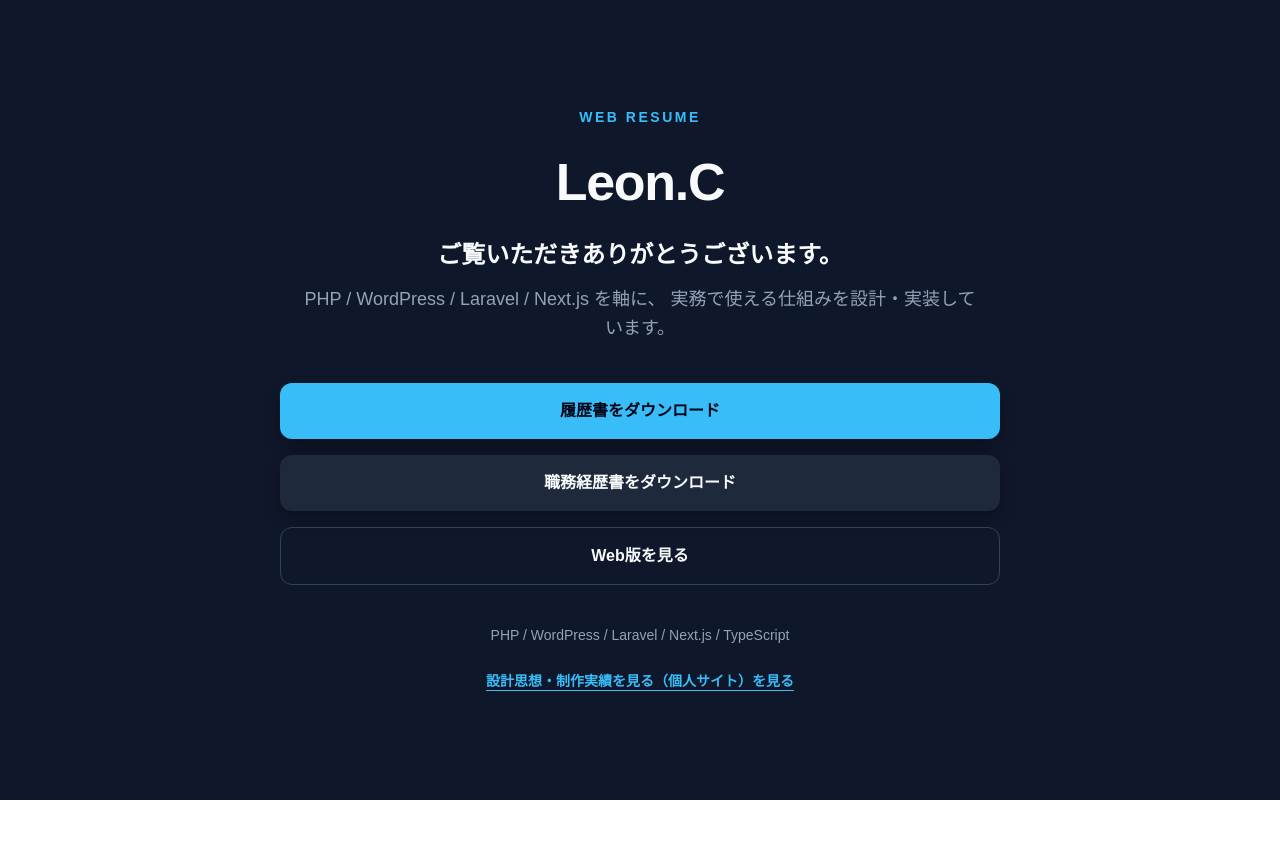
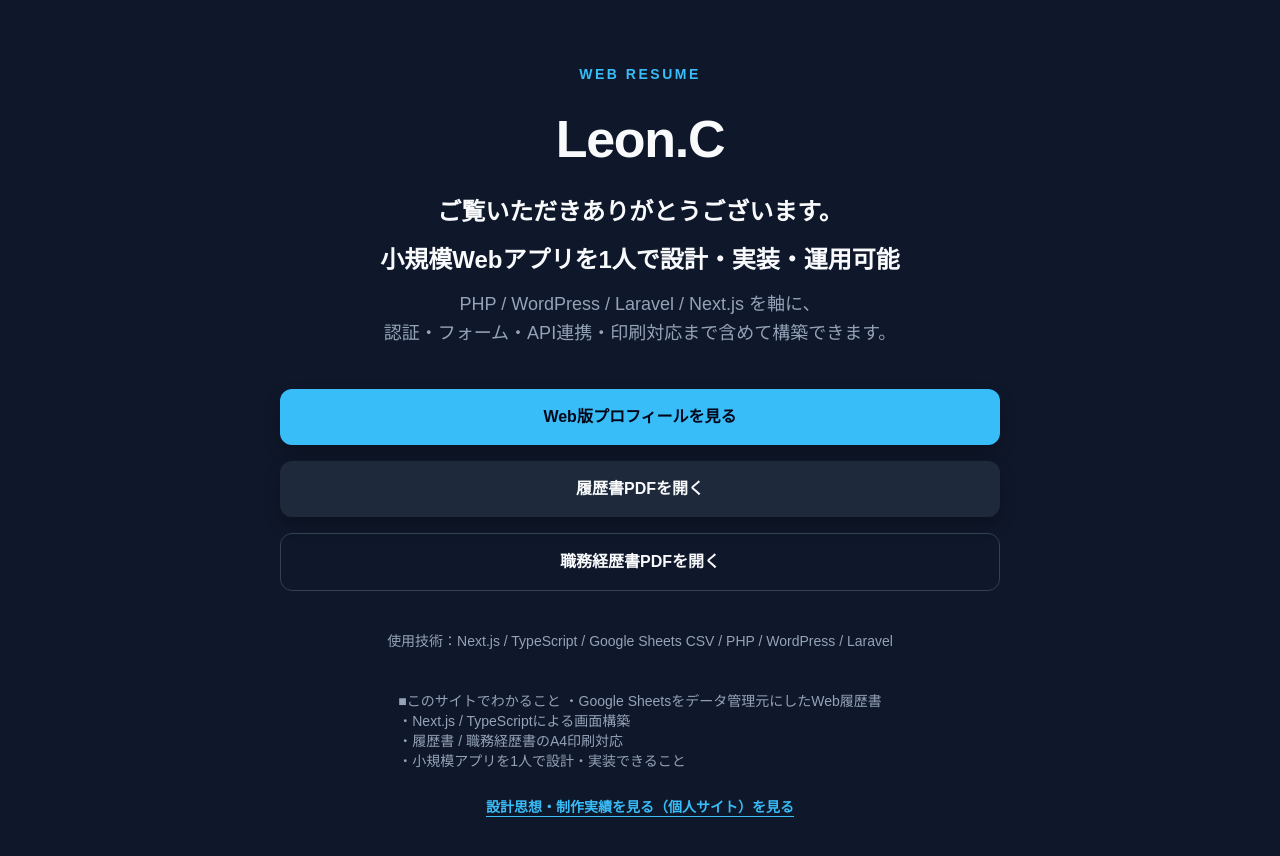
Before and after one commit to Leon20200809/lazygenius-web-resume, a Next.js app: page / in a window 1280 px wide. Shown: the top 856 px of the page. Before the commit the page ends 800 px from the top, so only its background shows below. Built offline with nearby package versions, Linux system fonts and the light colour scheme.

Commit message:
トップページ調整 プライベートフォルダ作成

```diff
--- a/src/app/page.tsx
+++ b/src/app/page.tsx
@@ -3,6 +3,8 @@
 // - 履歴書PDF導線
 // - 職務経歴書PDF導線
 // - Web版プロフィール導線
+
+const CAREER_SHEET_PDF_PATH = "/docs/career-sheet.pdf";
 
 export default async function Home() {
   return (
@@ -23,44 +25,56 @@ export default async function Home() {
           ご覧いただきありがとうございます。
         </p>
 
-        {/* <p className="mb-3 text-[length:var(--fs-lg)] font-semibold">
-          フルスタック志向エンジニア
-        </p> */}
+        <p className="mb-3 text-[length:var(--fs-lg)] font-semibold">
+          小規模Webアプリを1人で設計・実装・運用可能
+        </p>
 
         <p className="mb-10 max-w-2xl text-[length:var(--fs-base)] leading-relaxed text-[var(--color-muted)]">
           PHP / WordPress / Laravel / Next.js を軸に、
-          実務で使える仕組みを設計・実装しています。
+          <br />
+          認証・フォーム・API連携・印刷対応まで含めて構築できます。
         </p>
 
         {/* 導線 */}
         <div className="grid w-full gap-4">
           <a
-            href="/print/resume"
-            target="_blank"
+            href="/resume"
             className="rounded-[var(--radius-l)] bg-[var(--color-accent)] px-6 py-4 font-bold text-slate-950 shadow-[var(--shadow-m)] transition duration-[var(--dur)] ease-[var(--ease)] hover:bg-[var(--color-accent-hover)] hover:brightness-110 active:scale-[0.98]"
           >
-            履歴書をダウンロード
+            Web版プロフィールを見る
           </a>
 
           <a
-            href="/print/career"
+            href="/print/resume"
             target="_blank"
+            rel="noopener noreferrer"
             className="rounded-[var(--radius-l)] bg-[var(--color-surface)] px-6 py-4 font-bold text-[var(--color-text)] shadow-[var(--shadow-m)] transition duration-[var(--dur)] ease-[var(--ease)] hover:bg-[var(--color-bg-alt)] active:scale-[0.98]"
           >
-            職務経歴書をダウンロード
+            履歴書PDFを開く
           </a>
 
           <a
-            href="/resume"
+            href={CAREER_SHEET_PDF_PATH}
+            target="_blank"
+            rel="noopener noreferrer"
             className="rounded-[var(--radius-l)] border border-[var(--color-border)] px-6 py-4 font-bold text-[var(--color-text)] transition duration-[var(--dur)] ease-[var(--ease)] hover:bg-[var(--color-surface)] active:scale-[0.98]"
           >
-            Web版を見る
+            職務経歴書PDFを開く
           </a>
         </div>
 
         {/* 技術スタック */}
         <p className="mt-10 text-sm text-[var(--color-muted)]">
-          PHP / WordPress / Laravel / Next.js / TypeScript
+          使用技術：Next.js / TypeScript / Google Sheets CSV / PHP / WordPress / Laravel
+        </p>
+
+        {/* このサイトでわかること */}
+        <p className="mt-10 text-sm text-left text-[var(--color-muted)]">
+          ■このサイトでわかること
+          ・Google Sheetsをデータ管理元にしたWeb履歴書<br />
+          ・Next.js / TypeScriptによる画面構築 <br />
+          ・履歴書 / 職務経歴書のA4印刷対応<br />
+          ・小規模アプリを1人で設計・実装できること
         </p>
 
         {/* 外部導線 */}
@@ -68,7 +82,7 @@ export default async function Home() {
           <a
             href="https://lazygenius.dev"
             target="_blank"
-            rel="noreferrer"
+            rel="noopener noreferrer"
             className="text-sm font-semibold text-[var(--color-accent)] underline underline-offset-4 transition hover:text-[var(--color-accent-hover)]"
           >
             設計思想・制作実績を見る（個人サイト）を見る
--- a/src/lib/parse-career-csv.ts
+++ b/src/lib/parse-career-csv.ts
@@ -1,6 +1,6 @@
 // parse-career-csv.ts
 import { parseCsvTextToRows } from "@/lib/parse-csv-text-to-rows";
-import { Career } from "@/types/career";
+import type { Career } from "@/types/career";
 
 export function parseCareerCsv(csv_text: string): Career[] {
   const rows = parseCsvTextToRows(csv_text);
```
Also changed, not shown: 1 other file (tests, documents, lock files or other folders).
